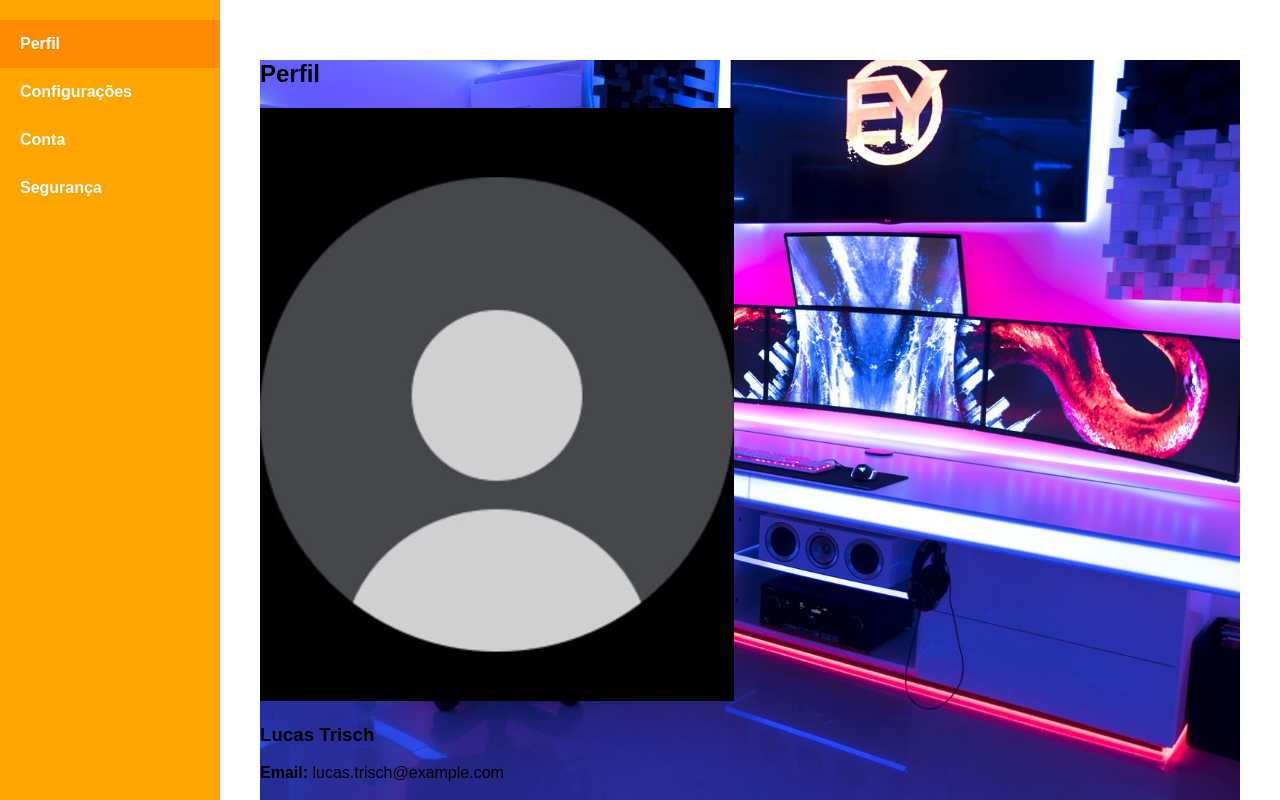
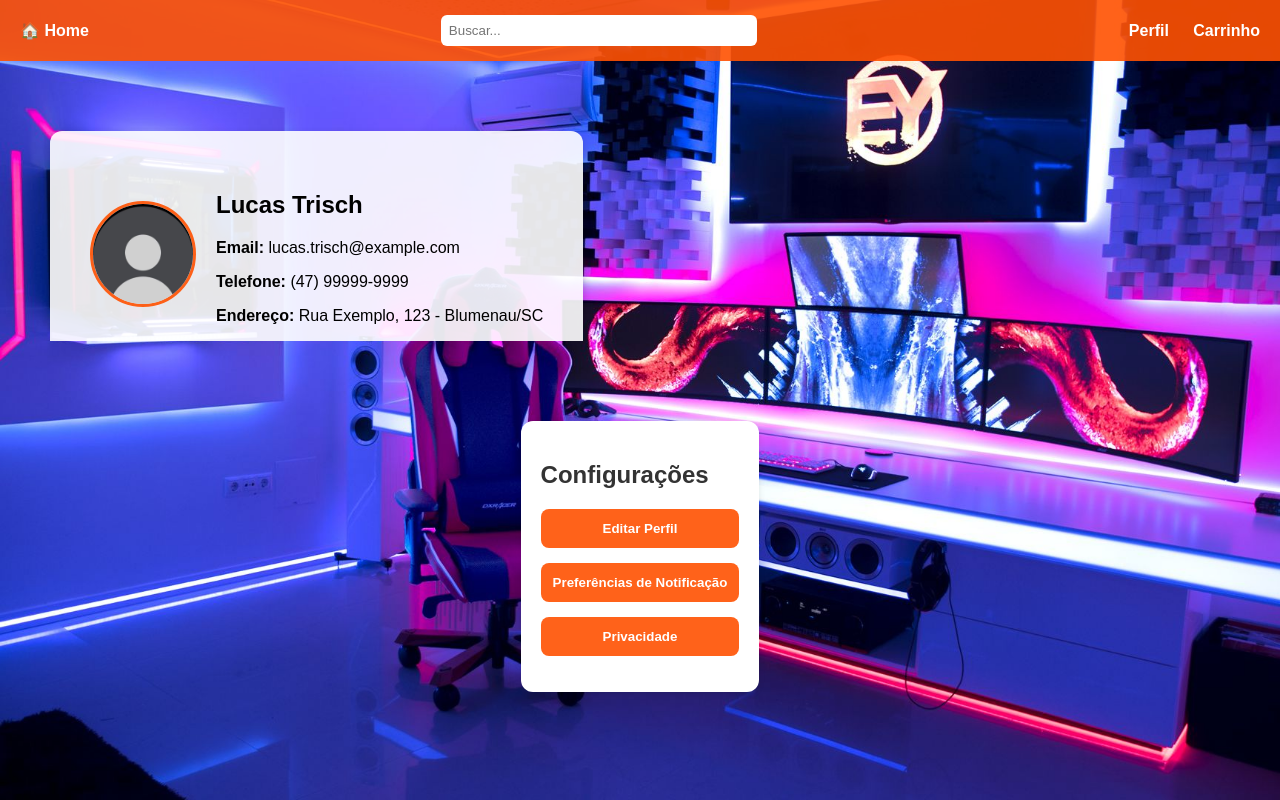
Before and after one commit to LucasTrisch/NerdChipFront, a plain HTML site: page Projeto/perfil.html in a window 1280 px wide. Drawn offline with Linux system fonts and the light colour scheme; no server answers.

Commit message:
comit de quart final

```diff
--- a/Projeto/css/perfil.css
+++ b/Projeto/css/perfil.css
@@ -1,65 +1,126 @@
+/* Reset */
 body {
-
+  background-image: url('../images/imagemfundo.jpg');
+  background-size: cover;
+  background-position: center;
+  background-repeat: no-repeat;
+  min-height: 100vh;
+  display: flex;
+  flex-direction: column;
   margin: 0;
   font-family: Arial, sans-serif;
   background-color: #f4f4f4;
 }
 
-  /* Layout */
-  .container {
+/* Navbar */
+.navbar {
   display: flex;
-    height: 100vh;
+  justify-content: space-between;
+  align-items: center;
+  background: rgba(255, 82, 2, 0.9);
+  padding: 15px 20px;
+  position: sticky;
+  top: 0;
+  z-index: 100;
 }
 
-  /* Sidebar */
-  .sidebar {
-    width: 220px;
-    background-color: orange;
-    padding-top: 20px;
+.nav-left .logo {
+  color: white;
+  font-weight: bold;
+  text-decoration: none;
 }
 
-  .sidebar ul {
+.nav-center input {
+  width: 300px;
+  padding: 8px;
+  border-radius: 6px;
+  border: none;
+}
+
+.nav-right a {
+  margin-left: 20px;
+  color: white;
+  text-decoration: none;
+  font-weight: bold;
+}
+
+.nav-right a:hover {
+  text-decoration: underline;
+}
+
+/* Perfil Banner */
+.perfil-banner {
+  margin: 30px auto 0px 0;
+  max-width: 600px;
+  position: relative;
+  width: 100%;
+  height: 250px;
+  overflow: hidden;
+}
+
+
+.perfil-banner img {
+  width: 100%;
+  height: 100%;
+  object-fit: cover;
+}
+
+.perfil-info {
+  display: flex;
+  align-items: center;
+  position: absolute;
+  bottom: -40px;
+  left: 50px;
+  background: rgba(255,255,255,0.9);
+  padding: 40px;
+  border-radius: 12px;
+  box-shadow: 0 4px 8px rgba(0,0,0,0.2);
+}
+
+.perfil-foto img {
+  width: 100px;
+  height: 100px;
+  border-radius: 50%;
+  margin-right: 20px;
+  border: 3px solid rgba(255, 82, 2, 0.9);
+}
+
+/* Configurações */
+.configuracoes {
+  margin: 80px auto 40px;
+  max-width: 600px;
+  padding: 20px;
+  background: #fff;
+  border-radius: 12px;
+  box-shadow: 0 2px 6px rgba(0,0,0,0.1);
+}
+
+.configuracoes h2 {
+  margin-bottom: 20px;
+  color: #333;
+}
+
+.config-list {
   list-style: none;
   padding: 0;
-    margin: 0;
 }
 
-  .sidebar li {
-    margin: 0;
+.config-list li {
+  margin-bottom: 15px;
 }
 
-  .sidebar a {
-    display: block;
-    padding: 15px 20px;
-    text-decoration: none;
-    color: white;
+.config-list button {
+  width: 100%;
+  padding: 12px;
+  background: rgba(255, 82, 2, 0.9);
+  color: #fff;
+  border: none;
+  border-radius: 8px;
   font-weight: bold;
-    transition: background 0.3s ease;
+  cursor: pointer;
+  transition: 0.3s;
 }
 
-  .sidebar a:hover,
-  .sidebar a.active {
-    background-color: darkorange;
+.config-list button:hover {
+  background: rgba(255, 82, 2, 0.9);
 }
-
-  /* Conteúdo */
-  .content {
-    flex: 1;
-    padding: 40px;
-    background: white;
-    overflow-y: auto;
-  }
-
-  .section {
-    background-image: url('../images/imagemfundo.jpg');
-    background-size: cover;
-    background-position: center;
-    background-repeat: no-repeat;
-    background-attachment: fixed;
-    display: none;
-  }
-
-  .section.active {
-
-    display: block;
-  }
--- /dev/null
+++ b/Projeto/css/produto.css
@@ -0,0 +1,102 @@
+/* Reset básico */
+* {
+    margin: 0;
+    padding: 0;
+    box-sizing: border-box;
+    font-family: Arial, sans-serif;
+  }
+
+  body {
+    background: #f4f4f4;
+    color: rgba(5, 5, 4, 0.9);
+  }
+
+  /* Navbar */
+  .navbar {
+    display: flex;
+    justify-content: space-between;
+    align-items: center;
+    background: rgba(255, 82, 2, 0.9);
+    padding: 10px 20px;
+    color: #fff;
+  }
+
+  .navbar a {
+    color: #fff;
+    margin-left: 15px;
+    text-decoration: none;
+    font-weight: bold;
+  }
+
+  .search-bar {
+    padding: 5px;
+    border-radius: 5px;
+    border: none;
+  }
+
+  /* Container do Produto */
+  .produto-container {
+    display: flex;
+    justify-content: center;
+    align-items: flex-start;
+    margin: 40px auto;
+    max-width: 1000px;
+    gap: 40px;
+  }
+
+  .produto-imagem img {
+    width: 400px;
+    border-radius: 10px;
+    box-shadow: 0 0 10px rgba(0,0,0,0.2);
+  }
+
+  .produto-detalhes {
+    flex: 1;
+  }
+
+  .produto-detalhes h1 {
+    font-size: 2rem;
+    margin-bottom: 20px;
+  }
+
+  .preco {
+    font-size: 1.2rem;
+    margin-bottom: 15px;
+  }
+
+  .preco-antigo {
+    text-decoration: line-through;
+    color: rgba(3, 3, 3, 0.9);
+    margin-right: 10px;
+  }
+
+  .descricao {
+    margin-bottom: 20px;
+    line-height: 1.5;
+  }
+
+  /* Botões e ações */
+  .acoes {
+    display: flex;
+    align-items: center;
+    gap: 15px;
+  }
+
+  #quantidade {
+    width: 60px;
+    padding: 5px;
+  }
+
+  button {
+    padding: 10px 20px;
+    border: none;
+    border-radius: 8px;
+    background: rgba(0, 0, 0, 0.9);
+    color: #fff;
+    cursor: pointer;
+    font-size: 1rem;
+  }
+
+  button:hover {
+    background: rgba(255, 82, 2, 0.9);
+  }
--- a/Projeto/js/form-script.js
+++ b/Projeto/js/form-script.js
@@ -16,11 +16,9 @@ document.addEventListener('DOMContentLoaded', () => {
             endereco: document.getElementById('endereco').value
         };
 
-        // URL do seu endpoint de cadastro na API Spring Boot
-        const apiUrl = 'http://localhost:8080/api/cadastro';
+        const apiUrl = 'http://localhost:8080/usuario';
 
         try {
-            // Envia a requisição POST para a API
             const response = await fetch(apiUrl, {
                 method: 'POST',
                 headers: {
--- a/Projeto/js/perfil.js
+++ b/Projeto/js/perfil.js
@@ -1,19 +1,56 @@
-document.addEventListener("DOMContentLoaded", () => {
-    const links = document.querySelectorAll(".sidebar a");
-    const sections = document.querySelectorAll(".section");
+const userId = 1; // ⚡ aqui você coloca o ID do usuário logado (pode vir do login)
 
-    links.forEach(link => {
-      link.addEventListener("click", (e) => {
-        e.preventDefault();
+// Elementos da tela
+const nomeEl = document.querySelector('.perfil-dados h2');
+const emailEl = document.querySelector('.perfil-dados p:nth-of-type(1)');
+const telefoneEl = document.querySelector('.perfil-dados p:nth-of-type(2)');
+const enderecoEl = document.querySelector('.perfil-dados p:nth-of-type(3)');
 
-        links.forEach(l => l.classList.remove("active"));
+// ---- 1. Buscar dados do usuário ao carregar ----
+window.addEventListener("load", () => {
+  fetch(`http://localhost:8080/api/usuarios/${userId}`)
+    .then(res => {
+      if (!res.ok) throw new Error("Erro ao buscar usuário");
+      return res.json();
+    })
+    .then(usuario => {
+      nomeEl.innerText = usuario.nome;
+      emailEl.innerHTML = `<strong>Email:</strong> ${usuario.email}`;
+      telefoneEl.innerHTML = `<strong>Telefone:</strong> ${usuario.telefone}`;
+      enderecoEl.innerHTML = `<strong>Endereço:</strong> ${usuario.endereco}`;
+    })
+    .catch(err => console.error(err));
+});
 
-        link.classList.add("active");
+// ---- 2. Salvar alterações no backend ----
+const salvarBtn = modal.querySelector('#salvar');
 
-        sections.forEach(section => section.classList.remove("active"));
+salvarBtn.addEventListener('click', () => {
+  const nome = modal.querySelector('input[type="text"]').value;
+  const email = modal.querySelector('input[type="email"]').value;
+  const telefone = modal.querySelector('input[type="tel"]').value;
+  const endereco = modal.querySelector('input[type="text"]:last-of-type').value;
 
-        const target = link.getAttribute("data-section");
-        document.getElementById(target).classList.add("active");
-      });
-    });
-  });
+  const usuario = { nome, email, telefone, endereco };
+
+  fetch(`http://localhost:8080/api/nerdchip/${userId}`, {
+    method: "PUT",
+    headers: {
+      "Content-Type": "application/json"
+    },
+    body: JSON.stringify(usuario)
+  })
+    .then(res => {
+      if (!res.ok) throw new Error("Erro ao salvar");
+      return res.json();
+    })
+    .then(data => {
+      alert("Perfil atualizado!");
+      nomeEl.innerText = data.nome;
+      emailEl.innerHTML = `<strong>Email:</strong> ${data.email}`;
+      telefoneEl.innerHTML = `<strong>Telefone:</strong> ${data.telefone}`;
+      enderecoEl.innerHTML = `<strong>Endereço:</strong> ${data.endereco}`;
+      modal.style.display = 'none';
+    })
+    .catch(err => alert(err));
+});
--- a/Projeto/perfil.html
+++ b/Projeto/perfil.html
@@ -7,29 +7,29 @@
   <link rel="stylesheet" href="css/perfil.css">
 </head>
 <body>
-  <div class="container">
-    <!-- MENU LATERAL -->
-    <aside class="sidebar">
-      <ul>
-        <li><a href="#" class="active" data-section="perfil">Perfil</a></li>
-        <li><a href="#" data-section="configuracoes">Configurações</a></li>
-        <li><a href="#" data-section="conta">Conta</a></li>
-        <li><a href="#" data-section="seguranca">Segurança</a></li>
-      </ul>
-    </aside>
+  <!-- BARRA SUPERIOR -->
+  <header class="navbar">
+    <div class="nav-left">
+      <a href="home.html" class="logo">🏠 Home</a>
+    </div>
+    <div class="nav-center">
+      <input type="text" placeholder="Buscar...">
+    </div>
+    <div class="nav-right">
+      <a href="#">Perfil</a>
+      <a href="#">Carrinho</a>
+    </div>
+  </header>
 
-
-    <main class="content">
-        <section id="perfil" class="section active">
-            <h2>Perfil</h2>
+  <!-- FOTO DE FUNDO PERFIL -->
+  <section class="perfil-banner">
+    <!-- <img src="images/fundo-exemplo.jpg" > -->
     <div class="perfil-info">
-
       <div class="perfil-foto">
         <img src="images/anonimo.jpg" alt="Foto de Perfil">
       </div>
-
       <div class="perfil-dados">
-                <h3>Lucas Trisch</h3>
+        <h2>Lucas Trisch</h2>
         <p><strong>Email:</strong> lucas.trisch@example.com</p>
         <p><strong>Telefone:</strong> (47) 99999-9999</p>
         <p><strong>Endereço:</strong> Rua Exemplo, 123 - Blumenau/SC</p>
@@ -37,31 +37,15 @@
     </div>
   </section>
 
-
-          <section id="configuracoes" class="section">
+  <!-- CONFIGURAÇÕES -->
+  <section class="configuracoes">
     <h2>Configurações</h2>
-            <div class="config-container">
     <ul class="config-list">
       <li><button>Editar Perfil</button></li>
       <li><button>Preferências de Notificação</button></li>
-                <li><button>Idioma</button></li>
-                <li><button>Tema (Claro/Escuro)</button></li>
       <li><button>Privacidade</button></li>
     </ul>
-            </div>
   </section>
-
-      <section id="conta" class="section">
-        <h2>Conta</h2>
-        <p>Gerencie informações da sua conta.</p>
-      </section>
-
-      <section id="seguranca" class="section">
-        <h2>Segurança</h2>
-        <p>Configurações de senha, autenticação de dois fatores, etc.</p>
-      </section>
-    </main>
-  </div>
 
   <script src="js/perfil.js"></script>
 </body>
```
Also changed, not shown: Projeto/index.html (+1 -1 lines), Projeto/js/produto.js (added, +9 -0 lines), Projeto/produto.html (added, +50 -0 lines). Lines whose indentation alone changed are shown as unchanged.
